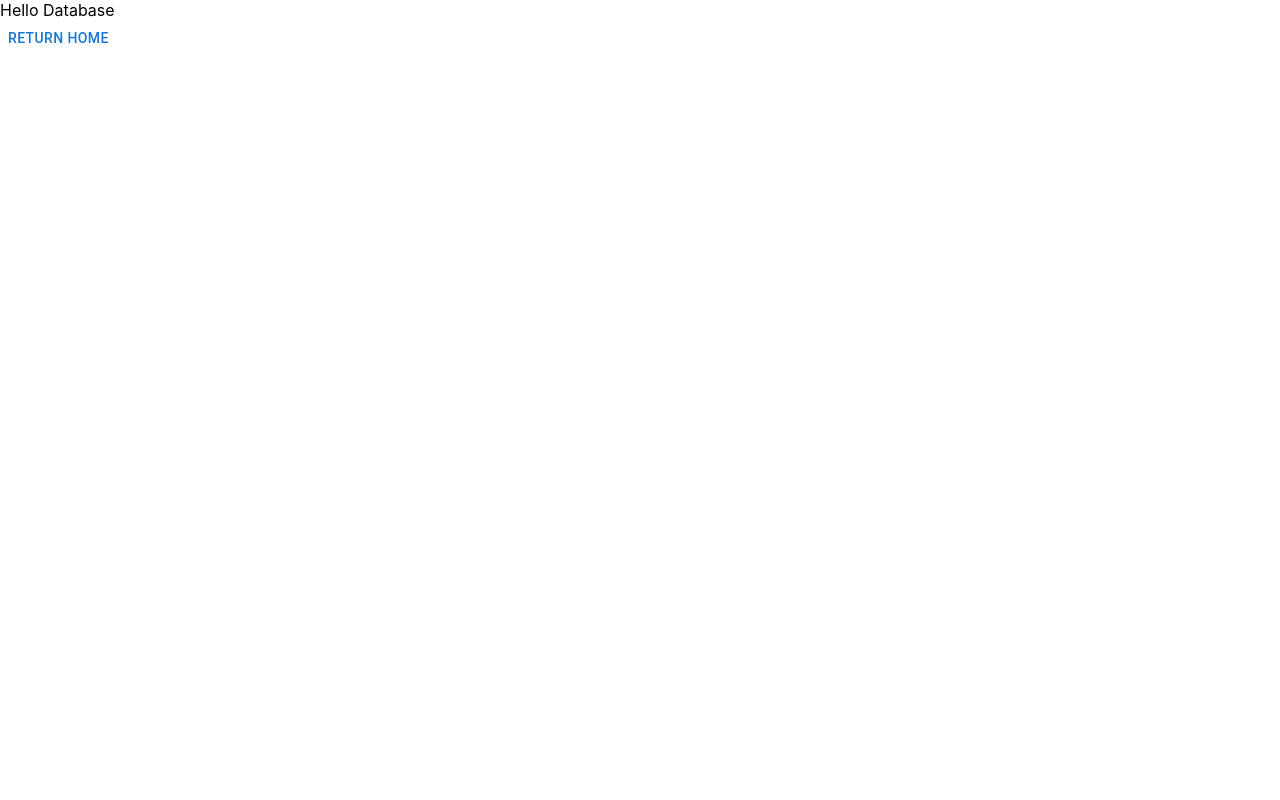
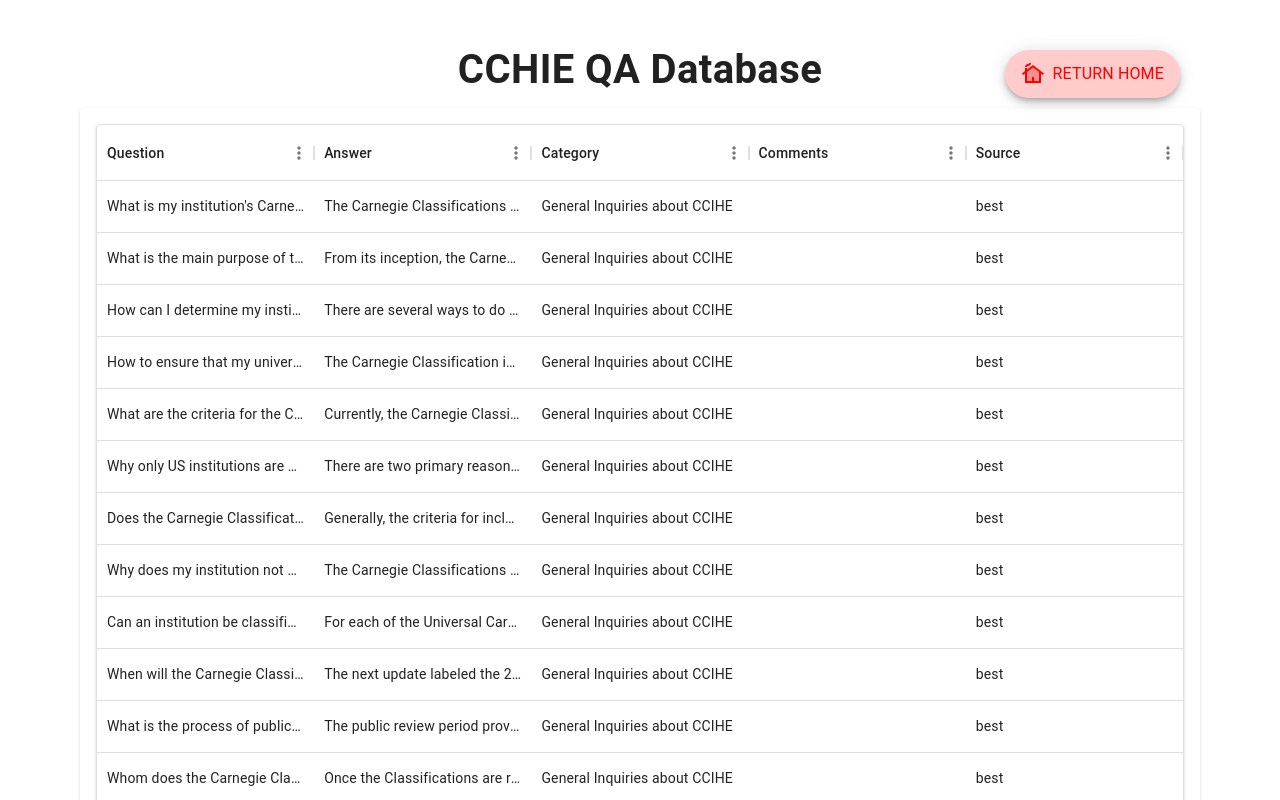
Before and after one commit to blackmoc/CCHIE_Application, a React (Create React App) app: page /database in a window 1280 px wide. Shown: the top 800 px of the page. Built offline with nearby package versions, Linux system fonts and the light colour scheme.

Commit message:
Database and README Updates
Creation of the Database page and updates for the README.md file for clarity.

```diff
--- /dev/null
+++ b/src/components/button/ReturnHomeBtn.js
@@ -0,0 +1,24 @@
+import CottageTwoToneIcon from "@mui/icons-material/CottageTwoTone";
+import { Link } from "react-router-dom";
+import { Fab, Typography } from "@mui/material";
+
+export default function ReturnHomeBtn() {
+  return (
+    <Fab
+      variant="extended"
+      sx={{
+        position: "fixed",
+        top: "50px",
+        right: "100px",
+        display: "flex",
+        background: "#ffcccb",
+      }}
+      component={Link}
+      to={"/"}
+      // href="/"
+    >
+      <CottageTwoToneIcon sx={{ mr: 1, color: "red" }} />
+      <Typography sx={{ color: "red" }}>Return Home</Typography>
+    </Fab>
+  );
+}
--- a/src/pages/Database.js
+++ b/src/pages/Database.js
@@ -1,11 +1,37 @@
-import HomeBtn from "components/button/HomeBtn";
+import { Box, Card, CardContent, Paper, Typography } from "@mui/material";
+import { DataGrid } from "@mui/x-data-grid";
+import { qaDataWithIds } from "data/Data";
+import { columns } from "helpers/Database.helpers";
+import ReturnHomeBtn from "components/button/ReturnHomeBtn";
 
 function Database() {
   return (
-    <>
-      <div>Hello Database</div>
-      <HomeBtn />
-    </>
+    <Paper square variant="elevated" elevation={4}>
+      <Typography
+        sx={{
+          fontSize: 40,
+          fontWeight: "bold",
+          textAlign: "center",
+          mt: 5,
+        }}
+      >
+        CCHIE QA Database
+      </Typography>
+      <ReturnHomeBtn />
+      <Card sx={{ mx: 10, mt: 1, mb: 3 }}>
+        <CardContent>
+          <Box style={{ height: 900 }}>
+            <DataGrid
+              editMode="row"
+              rows={qaDataWithIds}
+              columns={columns}
+              sx={{ boxShadow: 1 }}
+              getRowId={(row) => row.id}
+            />
+          </Box>
+        </CardContent>
+      </Card>
+    </Paper>
   );
 }
 
```
Also changed, not shown: 2 other files (tests, documents, lock files or other folders).
